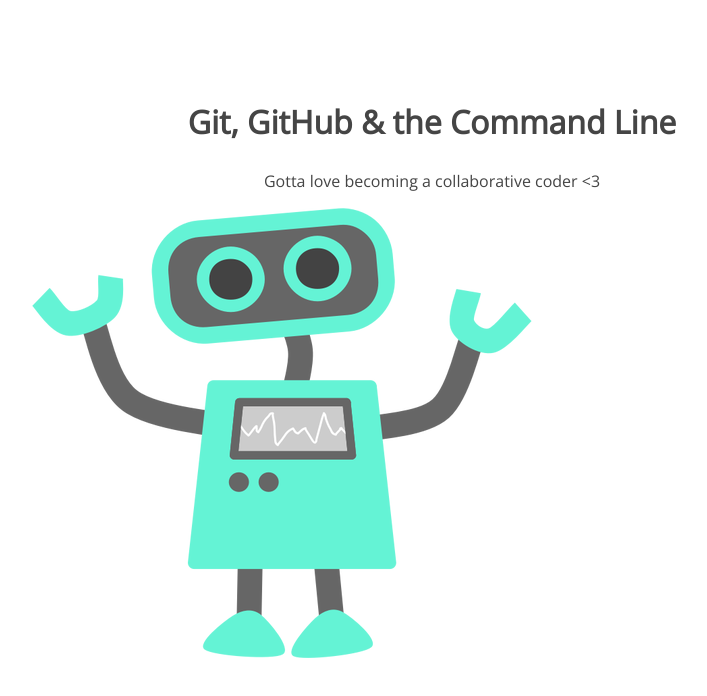
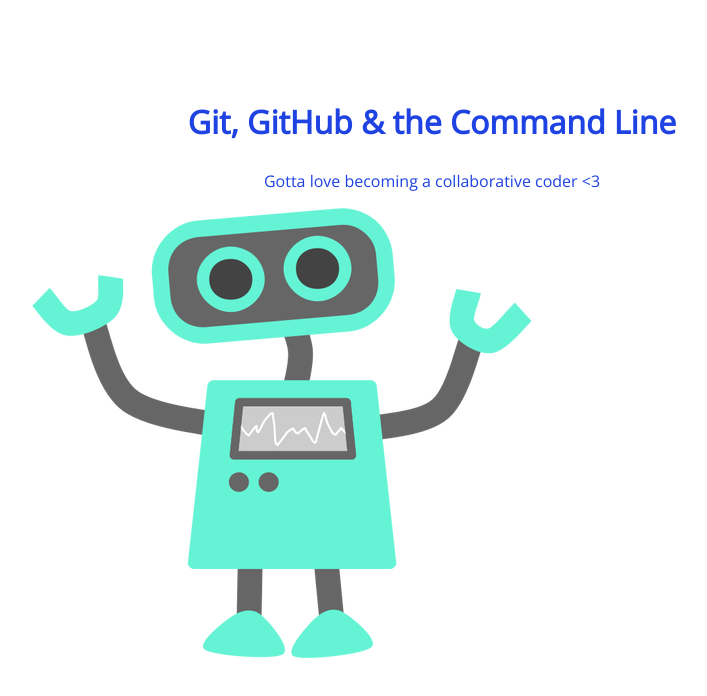
Before and after one commit to indiablonix/105-project, a plain HTML site: page index.html in a window 1280 px wide. Shown: the whole page, without its empty margins (208-915 px from the left). Drawn offline with nearby package versions, Linux system fonts and the light colour scheme.

Commit message:
changed h1 font color

```diff
--- a/css/style.css
+++ b/css/style.css
@@ -5,7 +5,7 @@
 section h1,
 section p {
 	text-align: center;
-	color: #454545;
+	color: #1f42e2;
 }
 section h1 {
 	font: 32px 'Open Sans';
```
